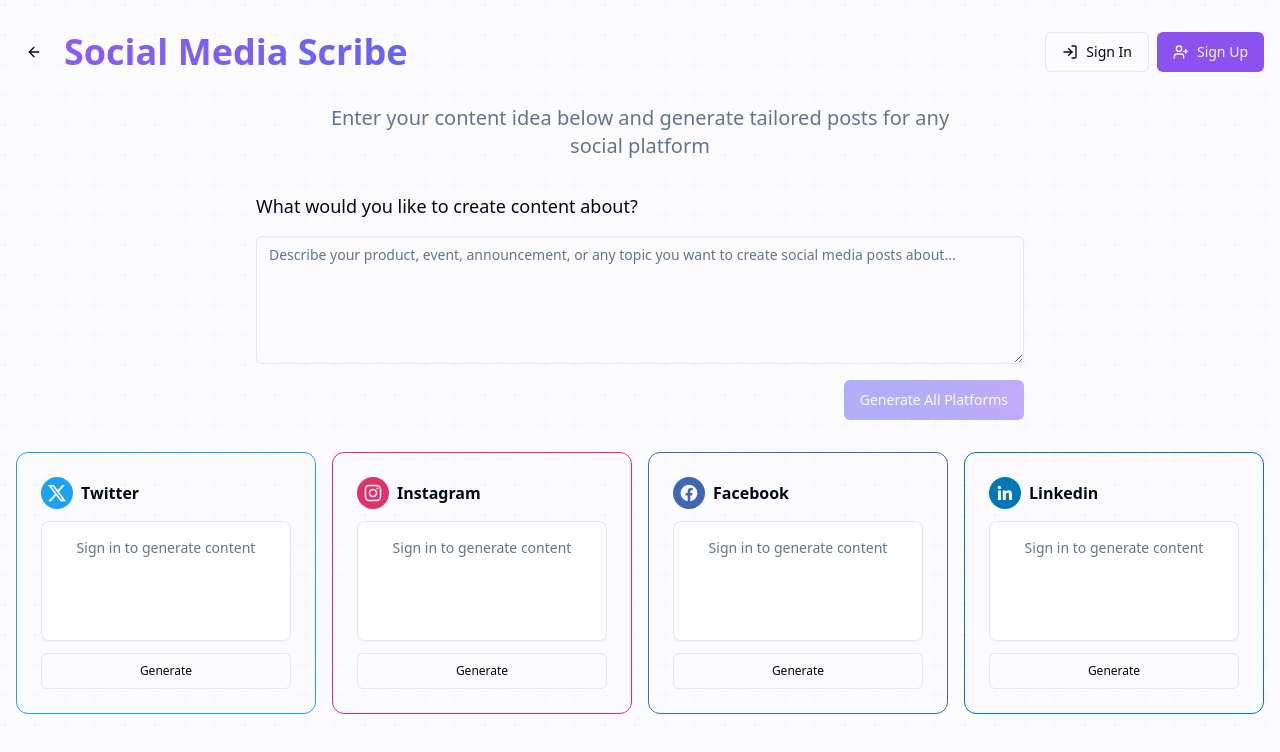
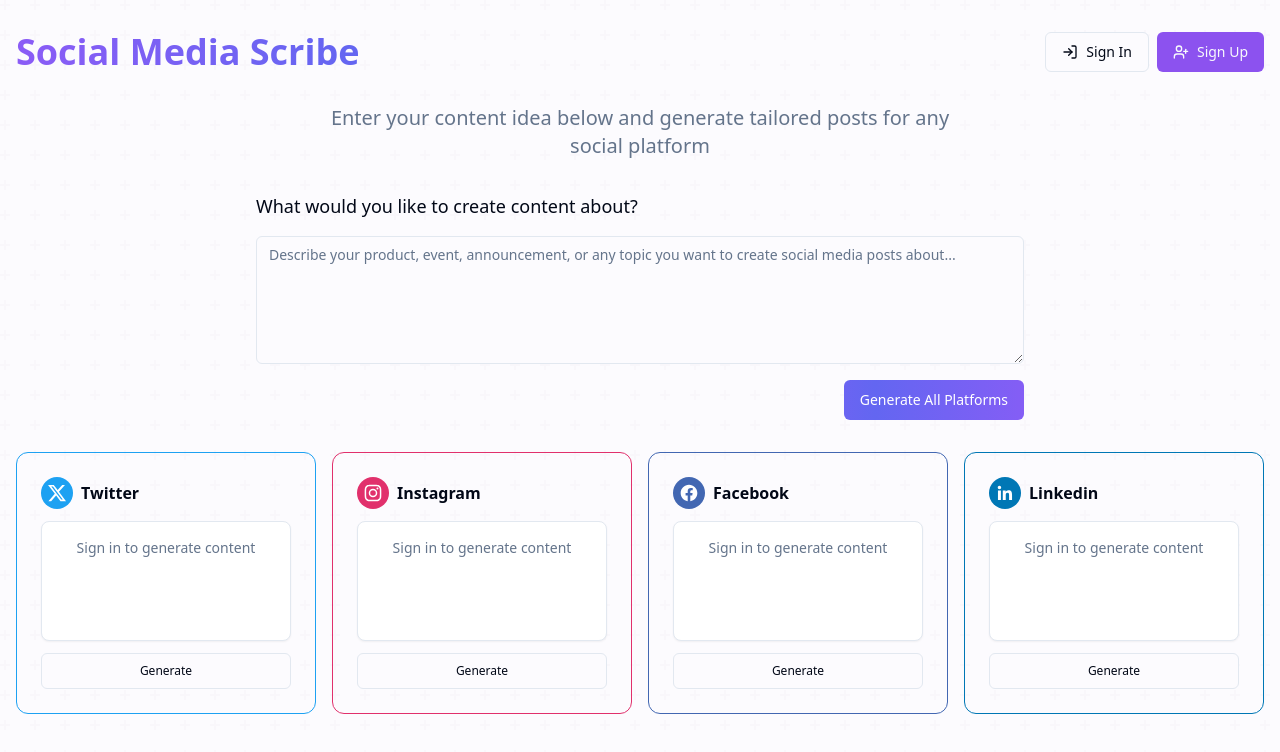
Before and after one commit to Vamsidarling/grog-social-scribe, a React (Vite) app: page / in a window 1280 px wide. Shown: the top 752 px of the page. Built offline with nearby package versions, Linux system fonts and the light colour scheme.

Commit message:
Fix: Content generation and back button behavior
- Always enable the "Generate" button.
- Only generate content if the user is signed in, otherwise prompt the user to sign in.
- Remove the back button from the main page and add it to other pages.

```diff
--- a/src/components/ContentForm.tsx
+++ b/src/components/ContentForm.tsx
@@ -35,7 +35,7 @@ const ContentForm: React.FC<ContentFormProps> = ({
           <Button
             onClick={handleGenerateAll}
             className="shiny-button text-white"
-            disabled={isGenerating === true || isGenerating === 'all' || !isAuthenticated}
+            disabled={isGenerating === true || isGenerating === 'all'}
           >
             {isGenerating === 'all' ? "Generating..." : "Generate All Platforms"}
           </Button>
--- a/src/pages/Index.tsx
+++ b/src/pages/Index.tsx
@@ -21,7 +21,7 @@ const Index = () => {
 
   return (
     <div className="container mx-auto px-4 py-8">
-      <Header isAuthenticated={isAuthenticated} />
+      <Header isAuthenticated={isAuthenticated} showBackButton={false} />
 
       <div className="text-center mb-8">
         <p className="text-lg md:text-xl text-muted-foreground max-w-2xl mx-auto">
```
